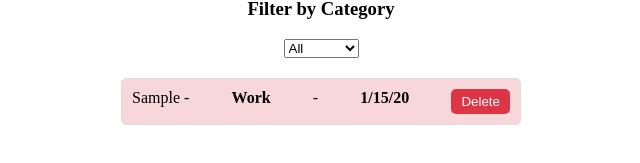
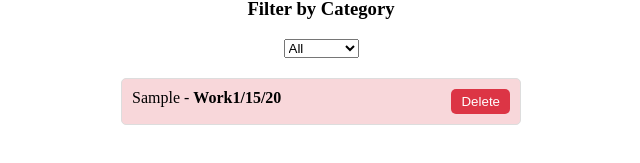
Before and after one commit to MOQRAN/todo-list, an Angular app: page / in a window 1280 px wide. Both pictures are taken after typing "Sample", "2020-01-15" into the empty fields and a click on the button "Add". Shown: the part 201-364 px from the top of the page, without its empty margins (319-959 px from the left). Built offline with nearby package versions, Linux system fonts and the light colour scheme.

Commit message:
saving todo-list to the local storage

```diff
--- a/src/app/app.module.ts
+++ b/src/app/app.module.ts
@@ -6,6 +6,7 @@ import { AppComponent } from './app.component';
 import { FormsModule } from '@angular/forms';
 import { TodoComponent } from './todo/todo.component';
 import { TodoService } from './todo.service';
+import { BrowserAnimationsModule } from '@angular/platform-browser/animations';
 
 @NgModule({
   declarations: [
@@ -15,7 +16,8 @@ import { TodoService } from './todo.service';
   imports: [
     BrowserModule,
     AppRoutingModule,
-    FormsModule
+    FormsModule,
+    BrowserAnimationsModule
   ],
   providers: [TodoService],
   bootstrap: [AppComponent]
--- a/src/app/todo.service.ts
+++ b/src/app/todo.service.ts
@@ -12,6 +12,13 @@ export interface Todo {
 export class TodoService {
   todos: Todo[] = [];
 
+  constructor() {
+    const savedTodos = localStorage.getItem('todos');
+    if (savedTodos) {
+      this.todos = JSON.parse(savedTodos);
+    }
+  }
+
   getTodos() {
     return this.todos;
   }
@@ -19,10 +26,15 @@ export class TodoService {
   addTodo(task: string, category: string,dueDate:string) {
     this.todos.push({ task, category,dueDate });
     this.todos.sort((a, b) => new Date(a.dueDate).getTime() - new Date(b.dueDate).getTime());
+    this.saveTodos();
   }
 
   deleteTodo(index: number) {
     this.todos.splice(index, 1);
+    this.saveTodos();
+  }
+  saveTodos() {
+    localStorage.setItem('todos', JSON.stringify(this.todos));
   }
 
   getTodosByCategory(category: string) {
--- a/src/app/todo/todo.component.html
+++ b/src/app/todo/todo.component.html
@@ -19,8 +19,8 @@
   </select>
 
   <ul class="todo-list">
-    <li *ngFor="let todo of filteredTodos; let i = index" class="todo-item" [ngClass]="{'overdue': isOverdue(todo.dueDate)}">
-      {{ todo.task }} - <strong>{{ todo.category }}</strong> - <strong>{{ todo.dueDate | date:'shortDate' }}</strong>
+    <li *ngFor="let todo of filteredTodos; let i = index" class="todo-item" [ngClass]="{'overdue': isOverdue(todo.dueDate)}" [@taskState]>
+      <span *ngIf="!editingIndex || editingIndex !== i">{{ todo.task }} - <strong>{{ todo.category }}</strong> <strong>{{ todo.dueDate | date:'shortDate' }}</strong> </span>
       <button (click)="deleteTodo(i)" class="delete-btn">Delete</button>
     </li>
   </ul>
--- a/src/app/todo/todo.component.ts
+++ b/src/app/todo/todo.component.ts
@@ -1,10 +1,17 @@
 import { Component } from '@angular/core';
 import { TodoService, Todo } from '../todo.service';
-
+import { trigger, state, style, transition, animate } from '@angular/animations';
 @Component({
   selector: 'app-todo',
   templateUrl: './todo.component.html',
-  styleUrls: ['./todo.component.css']
+  styleUrls: ['./todo.component.css'],
+  animations: [
+    trigger('taskState', [
+      state('void', style({ opacity: 0 })),
+      transition(':enter', [animate('300ms ease-in', style({ opacity: 1 }))]),
+      transition(':leave', [animate('300ms ease-out', style({ opacity: 0 }))]),
+    ]),
+  ],
 })
 export class TodoComponent {
   newTodo: string = '';
@@ -13,6 +20,11 @@ export class TodoComponent {
   todos: Todo[] = [];
   filteredTodos: Todo[] = [];
   filterCategory: string = '';
+
+  editingIndex: number | null = null;
+  editedTask: string = '';
+
+
 
   constructor(private todoService: TodoService) {
     this.todos = this.todoService.getTodos();
@@ -42,4 +54,9 @@ export class TodoComponent {
   isOverdue(dueDate: string): boolean {
     return new Date(dueDate).getTime() < new Date().getTime();
   }
+  editTask(index: number, currentTask: string) {
+    this.editingIndex = index;
+    this.editedTask = currentTask;
+  }
+
 }
```
